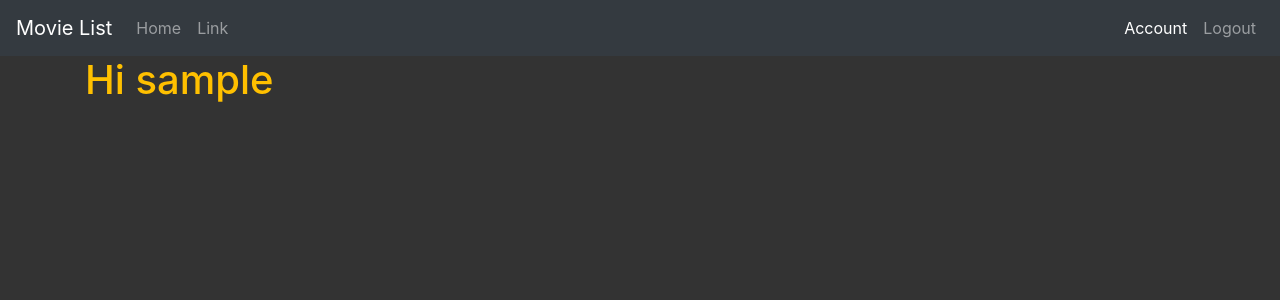
After one commit to BenGorrr/MovieList-WebApp, a Flask app: page /account in a window 1280 px wide. The commit adds this page. Shown: the top 300 px of the page. Run offline with Flask 2, Linux system fonts and the light colour scheme; the visitor is signed in with stand-in values (Sample User, id 1); data comes from the database, SQL or seed files in the repository; some libraries are stand-ins or nearby versions.

Commit message:
Added account page and only show it on logged in

```diff
--- a/app/__init__.py
+++ b/app/__init__.py
@@ -9,5 +9,7 @@ app.config['SQLALCHEMY_DATABASE_URI'] = 'sqlite:///site.db'
 db = SQLAlchemy(app)
 bcrypt = Bcrypt(app)
 login_manager = LoginManager(app)
+login_manager.login_view = 'login' #function name of login route
+login_manager.login_message_category = 'info'
 
 from app import routes
--- a/app/routes.py
+++ b/app/routes.py
@@ -1,8 +1,8 @@
-from flask import render_template, url_for, redirect, flash
+from flask import render_template, url_for, redirect, flash, request
 from app import app, db, bcrypt
 from app.forms import RegistrationForm, LoginForm
 from app.models import User, Movie
-from flask_login import login_user
+from flask_login import login_user, current_user, logout_user, login_required
 
 @app.route("/")
 def home():
@@ -10,6 +10,8 @@ def home():
 
 @app.route("/register", methods=['POST', 'GET'])
 def register():
+    if current_user.is_authenticated:
+        return redirect(url_for('home'))
     form = RegistrationForm()
     if form.validate_on_submit():
         hashed_password = bcrypt.generate_password_hash(form.password.data).decode('utf-8')
@@ -22,12 +24,25 @@ def register():
 
 @app.route("/login", methods=['POST', 'GET'])
 def login():
+    if current_user.is_authenticated:
+        return redirect(url_for('home'))
     form = LoginForm()
     if form.validate_on_submit():
         user = User.query.filter_by(username=form.username.data).first()
         if user and bcrypt.check_password_hash(user.password, form.password.data):
             login_user(user, remember=form.remember.data)
-            return redirect(url_for('home'))
+            next_page = request.args.get('next')
+            return redirect(next_page) if next_page else redirect(url_for('home'))
         else:
             flash(f'Login Unsuccessful! Please check username and password', 'danger')
     return render_template('login.html', title='Login', form=form)
+
+@app.route("/logout")
+def logout():
+    logout_user()
+    return redirect(url_for('home'))
+
+@app.route("/account")
+@login_required #use this decorator to only allow this route when loggedin
+def account():
+    return render_template('account.html', title='Account')
--- /dev/null
+++ b/app/templates/account.html
@@ -0,0 +1,6 @@
+{% extends "layout.html" %}
+{% block content %}
+  <div class="container content">
+    <h1>Hi {{ current_user.username }}</h1>
+  </div>
+{% endblock content %}
--- a/app/templates/layout.html
+++ b/app/templates/layout.html
@@ -27,8 +27,13 @@
           </li>
         </ul>
         <ul class="navbar-nav">
+          {% if current_user.is_authenticated %}
+          <a class="nav-item nav-link {% if request.path == '/account' %} active {% endif %}" href="{{url_for('account')}}">Account</a>
+          <a class="nav-item nav-link" href="{{url_for('logout')}}">Logout</a>
+          {% else %}
           <a class="nav-item nav-link {% if request.path == '/register' %} active {% endif %}" href="{{url_for('register')}}">Register</a>
           <a class="nav-item nav-link {% if request.path == '/login' %} active {% endif %}" href="{{url_for('login')}}">Login</a>
+          {% endif %}
         </ul>
       </div>
     </nav>
```
